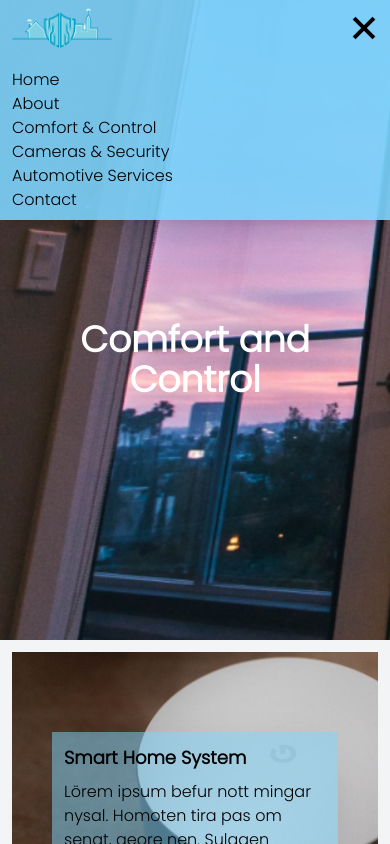
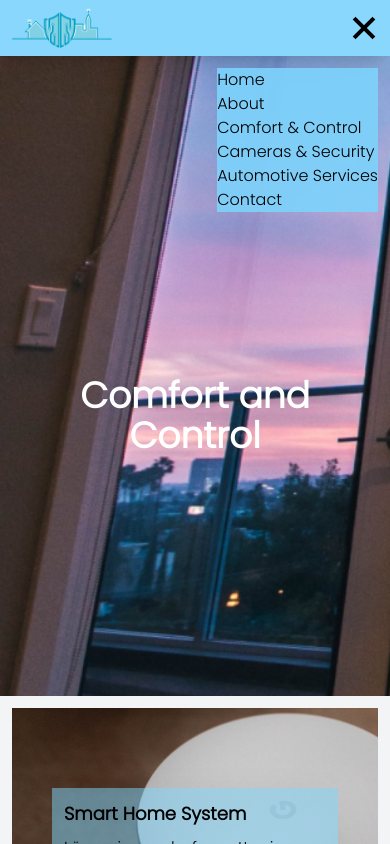
Before and after one commit to GaelCruz/je-smart-tech-pro, a React (Vite) app in the folder front-end/: page /comfort-and-control in a window 390 px wide. Both pictures are taken after a click on the element 364 px from the left and 28 px from the top of the page. Shown: the top 844 px of the page. Built offline with nearby package versions, Linux system fonts and the light colour scheme.

Commit message:
updated mobile navbar

```diff
--- a/front-end/src/Components/Navbar.jsx
+++ b/front-end/src/Components/Navbar.jsx
@@ -8,14 +8,6 @@ export default function Navbar() {
   const dropDownRef = useRef(null)
   const [ourServicesButtonClick, setOurServicesButtonClick] = useState(false)
   const windowWitdth = window.innerWidth
-
-  const checkScreenWidth = () => {
-    if(windowWitdth > 640){
-      return true
-    } else {
-      return false;
-    }
-  }
 
   const toggleNav = () => {
     setIsNavOpen(!isNavOpen);
@@ -31,6 +23,7 @@ export default function Navbar() {
     }
   }
 
+
   useEffect(() => {
     window.addEventListener('click', closeMenu);
     return () => {
@@ -39,7 +32,7 @@ export default function Navbar() {
   }, []);
 
   return (
-    <nav className="z-40 fixed bg-sky-300/90 p-2 px-3 sm:p-5 shadow-xl w-full">
+    <nav className="z-40 fixed bg-sky-300/90 p-2 px-3 relative sm:p-5 shadow-xl w-full">
       <div className="max-w-7xl mx-auto flex items-center justify-between">
         {/* <h1 className="text-xl sm:text-2xl">JE Smart Tech</h1> */}
         <Link to={"/"}><img className='h-10' src={jestLogo} alt="" /></Link>
@@ -73,7 +66,7 @@ export default function Navbar() {
       </div>
       <div
         id='nav-items'
-        className={`mt-5 md:hidden flex flex-col ${isNavOpen ? 'fade-in' : 'hidden'}`}
+        className={`absolute right-3 bg-sky-300/90 mt-5 flex flex-col ${isNavOpen ? 'fade-in' : 'fade-out'}`}
       >
         <Link className="hover:text-teal-950" to="/">Home</Link>
         <Link className="hover:text-teal-950" to="/about">About</Link>
--- a/front-end/src/css-files/comfAndCont.css
+++ b/front-end/src/css-files/comfAndCont.css
@@ -16,7 +16,7 @@
 
 .fade-in-element {
   opacity: 0;
-  animation: fade-in 2s ease-in-out forwards; /* Apply the animation */
+  animation: fade-in 1s ease-in-out forwards; /* Apply the animation */
 }
 
 .bg-4 {
--- a/front-end/src/css-files/navbar.css
+++ b/front-end/src/css-files/navbar.css
@@ -7,8 +7,67 @@
 
 
 /* Add this class for the fade-in effect */
+
+/* @keyframes fade-in {
+  from {
+    opacity: 0;
+    transform: translateY(0px);
+  }
+  to {
+    opacity: 1;
+    transform: translateY(0);
+  }
+}
+
+@keyframes fade-out {
+  from {
+    opacity: 1;
+    transform: translateY(0);
+  }
+  to {
+    opacity: 0;
+    transform: translateY(20px);
+  }
+}
+
+.fade-in-out-element {
+  opacity: 0;
+  animation: fade-in 1s ease-in-out forwards;
+  cursor: pointer;
+} */
+
+@keyframes fade-in {
+  from {
+    opacity: 0;
+    transform: translateX(40px);
+  }
+  to {
+    opacity: 1;
+    transform: translateX(0);
+  }
+}
+
+@keyframes fade-out {
+  from {
+    opacity: 1;
+    transform: translateX(0);
+  }
+  to {
+    opacity: 0;
+    transform: translateX(40px);
+  }
+}
+
+.fade-in-out-element {
+  opacity: 0;
+  animation: fade-in 1s ease-in-out forwards;
+  cursor: pointer;
+}
+
+.fade-out {
+  animation: fade-out 1s ease-in-out forwards;
+}
+
 .fade-in {
-  opacity: 1;
-  transform: translateY(0);
-  transition: opacity 0.3s ease, transform 0.3s ease;
+  animation: fade-in 1s ease-in-out forwards;
 }
--- a/front-end/src/views/Home.jsx
+++ b/front-end/src/views/Home.jsx
@@ -47,7 +47,7 @@ export default function Home() {
 
   return (
     <div>
-      <div className="relative pt-16 sm:pt-20">
+      <div className="relative pt-14 sm:pt-20">
         <video className="w-full" src={video} autoPlay loop />
         <div className="absolute top-0 left-0 w-full h-full bg-black opacity-60"></div>
         <div className="absolute pt-10 w-1/2 top-1/2 left-1/2 transform -translate-x-1/2 -translate-y-1/2 text-white text-center">
```
